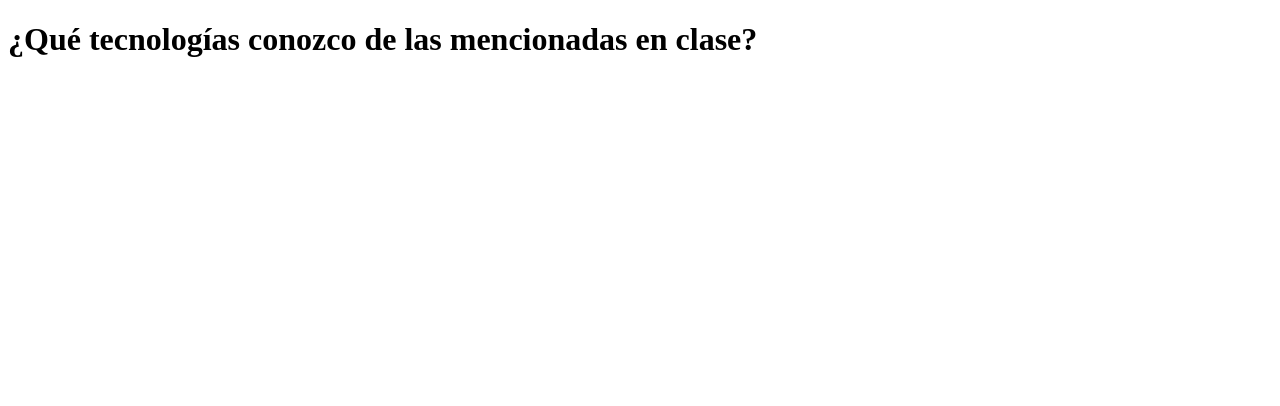
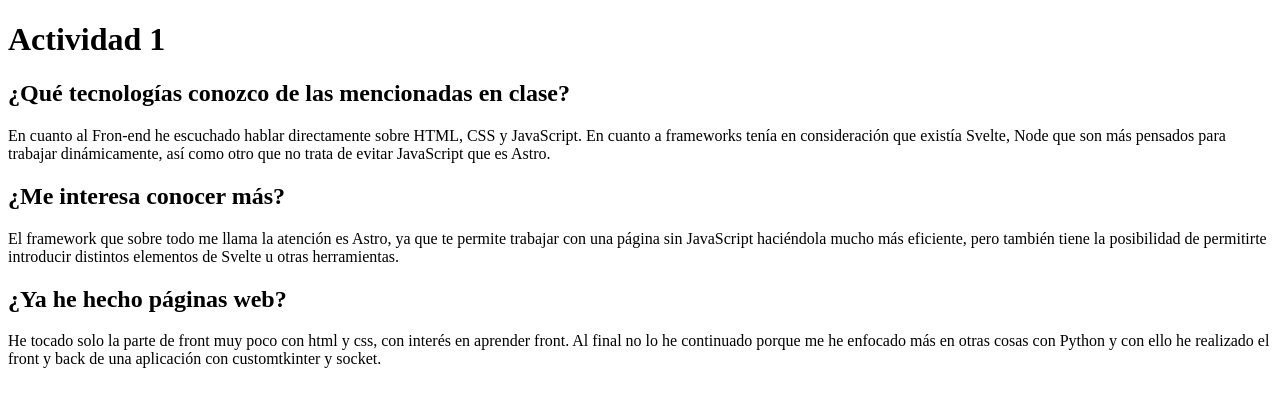
Before and after one commit to leonardo-guillen/leonardo-guillen.github.io, a plain HTML site: page Actividad1.html in a window 1280 px wide. Drawn offline with Linux system fonts and the light colour scheme.

Commit message:
Actividad 1

```diff
--- a/Actividad1.html
+++ b/Actividad1.html
@@ -1,10 +1,29 @@
 <!DOCTYPE html>
 <html>
     <head lang="es">
-        <title>Actividad 1</title>
+        <title>Actividad 1 - A00574110</title>
     </head>
     <body>
-        <h1>¿Qué tecnologías conozco de las mencionadas en clase?</h1>
-    </hr>
+        <h1>Actividad 1</h1>
+        <h2>¿Qué tecnologías conozco de las mencionadas en clase?</h2>
+        <p>
+        En cuanto al Fron-end he escuchado hablar directamente sobre HTML, CSS y JavaScript.
+        En cuanto a frameworks tenía en consideración que existía Svelte, Node que son más pensados para trabajar dinámicamente,
+        así como otro que no trata de evitar JavaScript que es Astro.
+        </p>
+
+        <h2>¿Me interesa conocer más?</h2>
+        <p>
+            El framework que sobre todo me llama la atención es Astro,
+            ya que te permite trabajar con una página sin JavaScript haciéndola mucho más eficiente,
+            pero también tiene la posibilidad de permitirte introducir distintos elementos de Svelte u otras herramientas.
+        </p>
+
+        <h2>¿Ya he hecho páginas web?</h2>
+        <p>
+            He tocado solo la parte de front muy poco con html y css, con interés en aprender front.
+            Al final no lo he continuado porque me he enfocado más en otras cosas con Python y con ello he realizado el front
+            y back de una aplicación con customtkinter y socket.
+        </p>
     </body>
 </html>
```
